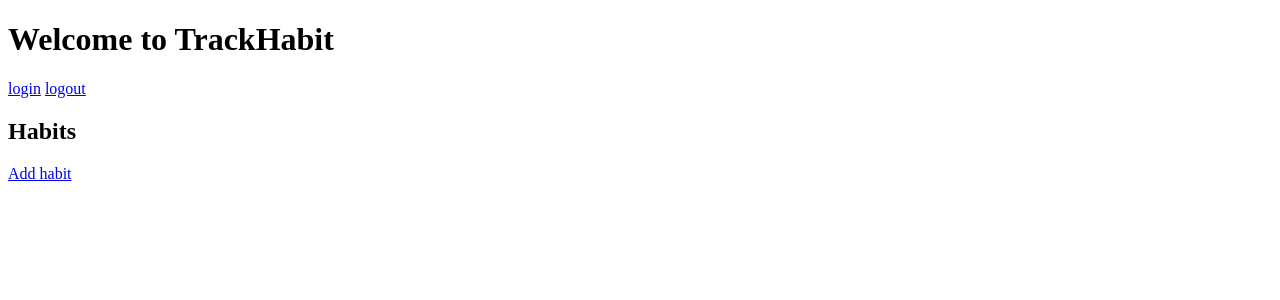
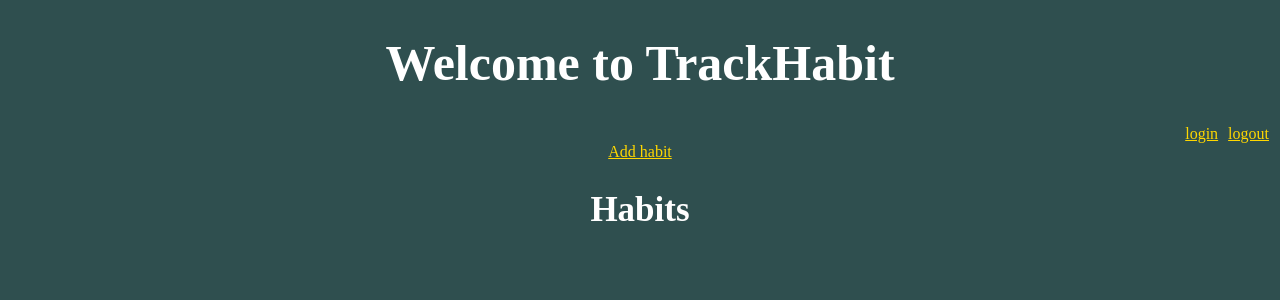
Before and after one commit to Momentum-Team-15/django-habit-tracker-Nickwilcox001, a Django app: page / in a window 1280 px wide. Shown: the top 300 px of the page. Run offline with Django 4.2, Linux system fonts and the light colour scheme; the visitor is signed in with stand-in values (Sample User, id 1); data that the repository does not hold is empty.

Commit message:
added css and basic styling

```diff
--- a/TrackHabbit/static/TrackHabbit/base.css
+++ b/TrackHabbit/static/TrackHabbit/base.css
@@ -1,5 +1,6 @@
 body{
-
+   background-color: darkslategrey;
+   color: white;
 }
 .records{
     border : 3px solid black;
@@ -18,3 +19,48 @@ body{
     flex-wrap: wrap;
     flex-direction: row;
 }
+.habits_container{
+    display:flex;
+    flex-wrap: wrap;
+    flex-direction: column;
+
+}
+a{
+    color: gold;
+}
+h2{
+    font-size: 35px;
+    margin-top: -10;
+    margin-bottom: -10;
+    padding: -10px;
+    text-align: center;
+}
+.Habit_name{
+    font-size: 25px;
+}
+h1{
+    font-size: 50px;
+    text-align: center;
+}
+.log{
+    margin: 3px;
+}
+.add_habit{
+    line-height: -5px;
+}
+.habits{
+    padding: 15px;
+    text-align: center;
+}
+.check{
+    color: white;
+}
+.login_cred{
+    text-align: right;
+}
+.add_button{
+    text-align: center;
+}
+.title{
+    text-align: center;
+}
--- a/TrackHabbit/static/js/base.js
+++ b/TrackHabbit/static/js/base.js
@@ -0,0 +1,11 @@
+let buttons = document.querySelectorAll(".records")
+
+for (let button of buttons)
+{
+    let check = document.querySelector('.check')
+    button.addEventListener("click", event =>{
+        event.check.textColor = "white"
+
+
+    })
+}
--- a/TrackHabbit/templates/TrackHabit/habit_detail.html
+++ b/TrackHabbit/templates/TrackHabit/habit_detail.html
@@ -5,11 +5,13 @@
 <h1>{{ habit.name }}</h1>
 <a href="{% url 'delete_habit' habit.id %}">Delete</a>
 <a href="{% url 'edit_habit' habit.id %}">Edit</a>
+<br>
+<br>
 <a href="{% url 'create_record' habit.id %}">Create Record</a>
 <div class = 'record_container'>
     {% for record in records %}
     <div class="records">
-            <p>✔️</p>
+            <p class="check">✔️</p>
     </div>
     {% endfor %}
 </div>
--- a/TrackHabbit/templates/TrackHabit/index.html
+++ b/TrackHabbit/templates/TrackHabit/index.html
@@ -4,14 +4,18 @@
 <h1>Welcome to TrackHabit</h1>
 <body>
     <div class="login_cred">
-        <a href="{% url 'login' %}">login</a>
-        <a href="{% url 'auth_logout' %}">logout</a>
+        <a href="{% url 'login' %}"class='log'>login</a>
+        <a href="{% url 'auth_logout' %}"class='log'>logout</a>
+    </div>
+    <div class = title>
+        <a href="{% url 'create_habit' %}"class='add_button'>Add habit</a>
+        <h2>Habits</h2>
+
     </div>
 
 
     <div class="habits_container">
-            <h2>Habits</h2>
-            <a href="{% url 'create_habit' %}">Add habit</a>
+
             <br>
             <br>
             {% for habit in habits %}
--- a/TrackHabbit/templates/base.html
+++ b/TrackHabbit/templates/base.html
@@ -6,6 +6,7 @@
     <meta http-equiv="X-UA-Compatible" content="IE=edge">
     <meta name="viewport" content="width=device-width, initial-scale=1.0">
     <link rel="stylesheet" href="{% static 'TrackHabbit/base.css' %}">
+    <script src="{% static 'js/base.js' %}"></script>
     <title>TrackHabit</title>
 </head>
 <body>
```
